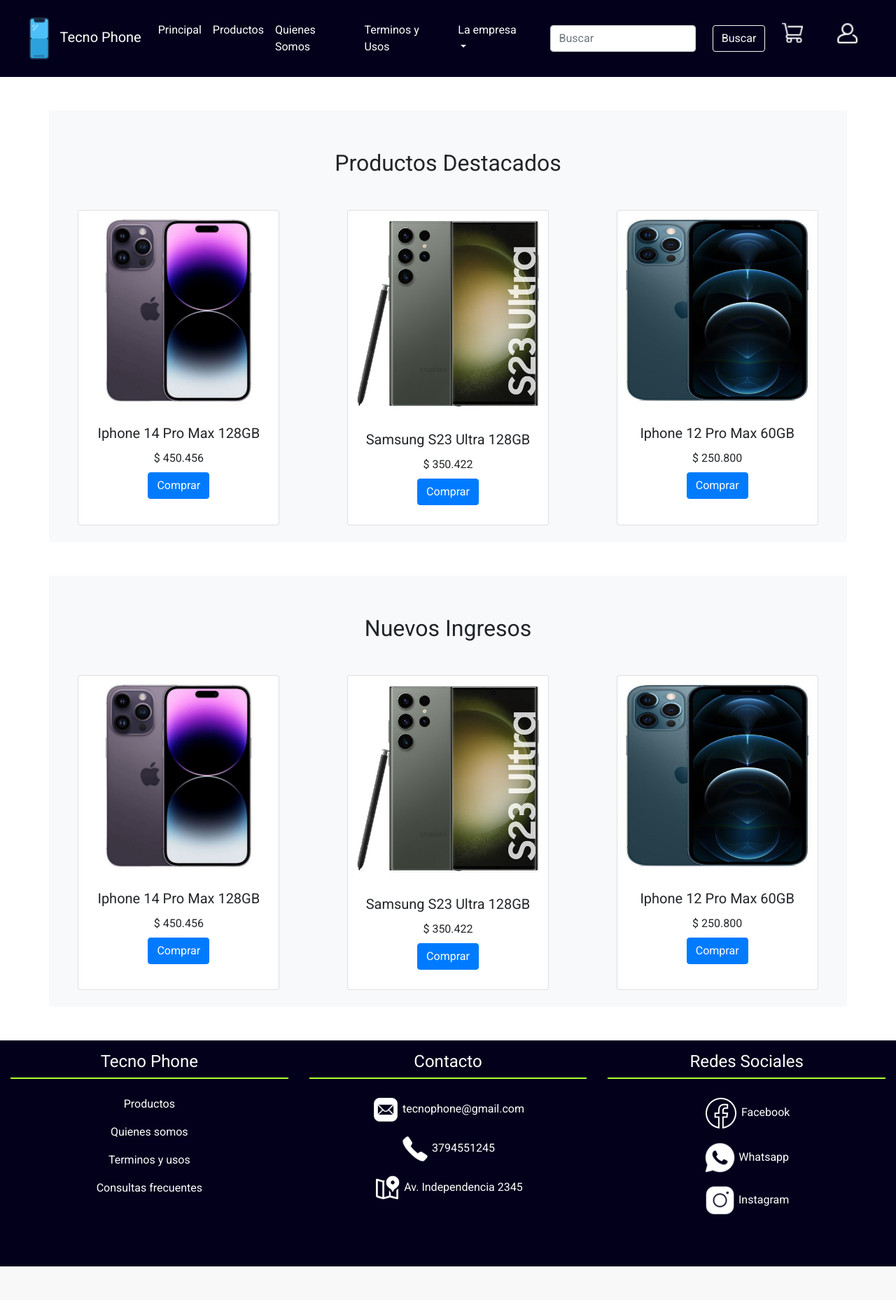
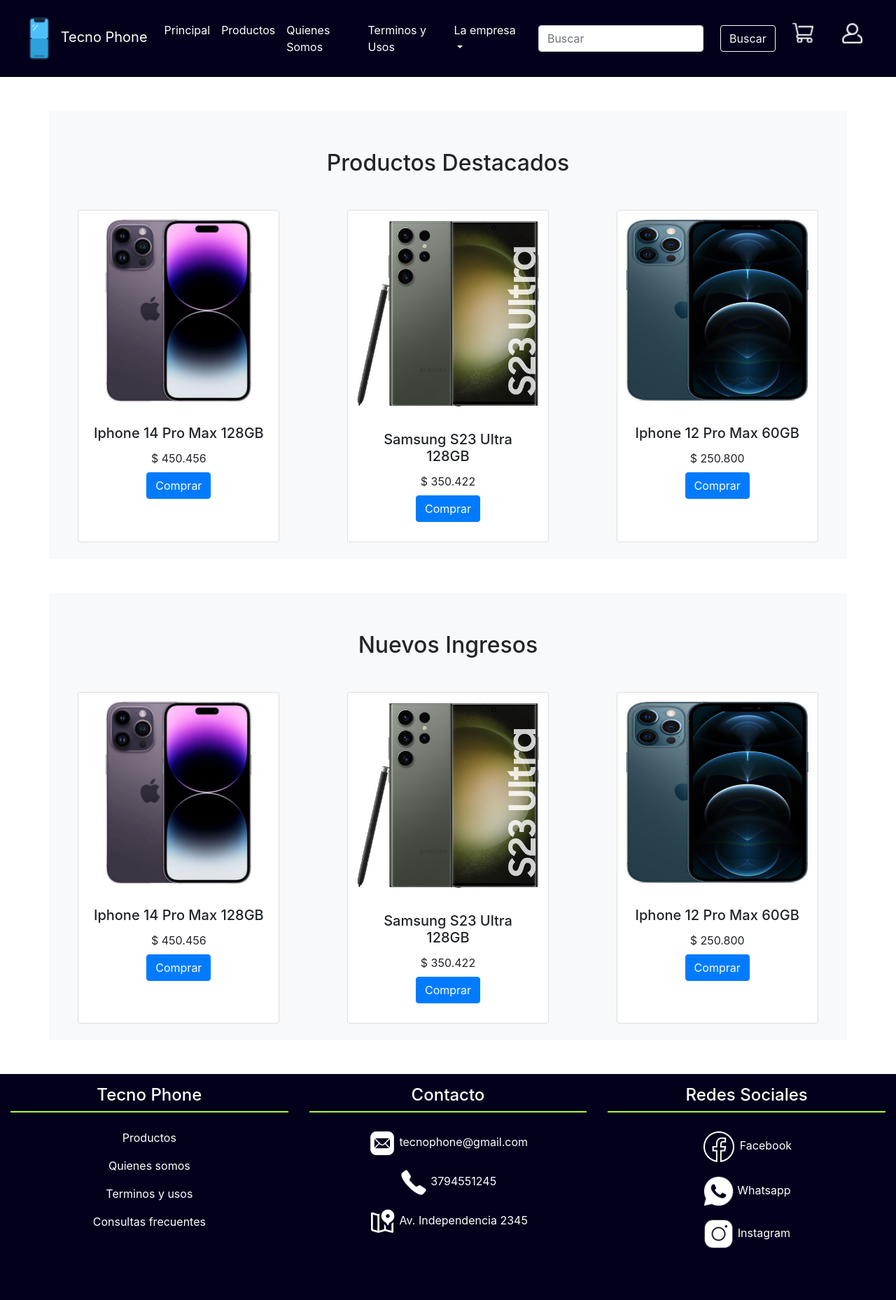
Before and after one commit to joss-dev/proyecto-tiendaonline, a CodeIgniter 4 app: the page made by app/Views/Home.php in a window 1280 px wide. Shown: the whole page at 70% size. Before the commit the page ends 1810 px from the top, so only its background shows below. Run offline with PHP 8.4 and a stand-in for CodeIgniter, Linux system fonts and the light colour scheme; the template is opened without the code that fills it, so the values that code supplies are empty; some libraries are stand-ins or nearby versions.

Commit message:
agrega paginas y quita fonts

```diff
--- a/app/Views/Home.php
+++ b/app/Views/Home.php
@@ -5,14 +5,10 @@
     <meta charset="utf-8">
     <meta name="viewport" content="width=device-width, initial-scale=1">
     <title>TecnoPhone</title>
+
     <!-- estilos css -->
     <link rel="stylesheet" href="./public/css/myStyle.css">
     <link rel="stylesheet" href="./public/css/bootstrap.min.css">
-
-    <!-- google fonts -->
-    <link rel="preconnect" href="https://fonts.googleapis.com">
-    <link rel="preconnect" href="https://fonts.gstatic.com" crossorigin>
-    <link href="https://fonts.googleapis.com/css2?family=Roboto:ital,wght@0,300;0,400;1,300&display=swap" rel="stylesheet">
 </head>
 
 <body>
--- a/public/css/myStyle.css
+++ b/public/css/myStyle.css
@@ -5,10 +5,6 @@
 	text-decoration: none;
 	border: none;
 	outline: none;
-}
-
-body {
-    font-family: 'Roboto' !important;
 }
 
 
```
Also changed, not shown: app/Views/Comercializacion.php (added), app/Views/Contacto.php (added), app/Views/QuienesSomos.php (added), app/Views/TerminosYusos.php (added).
